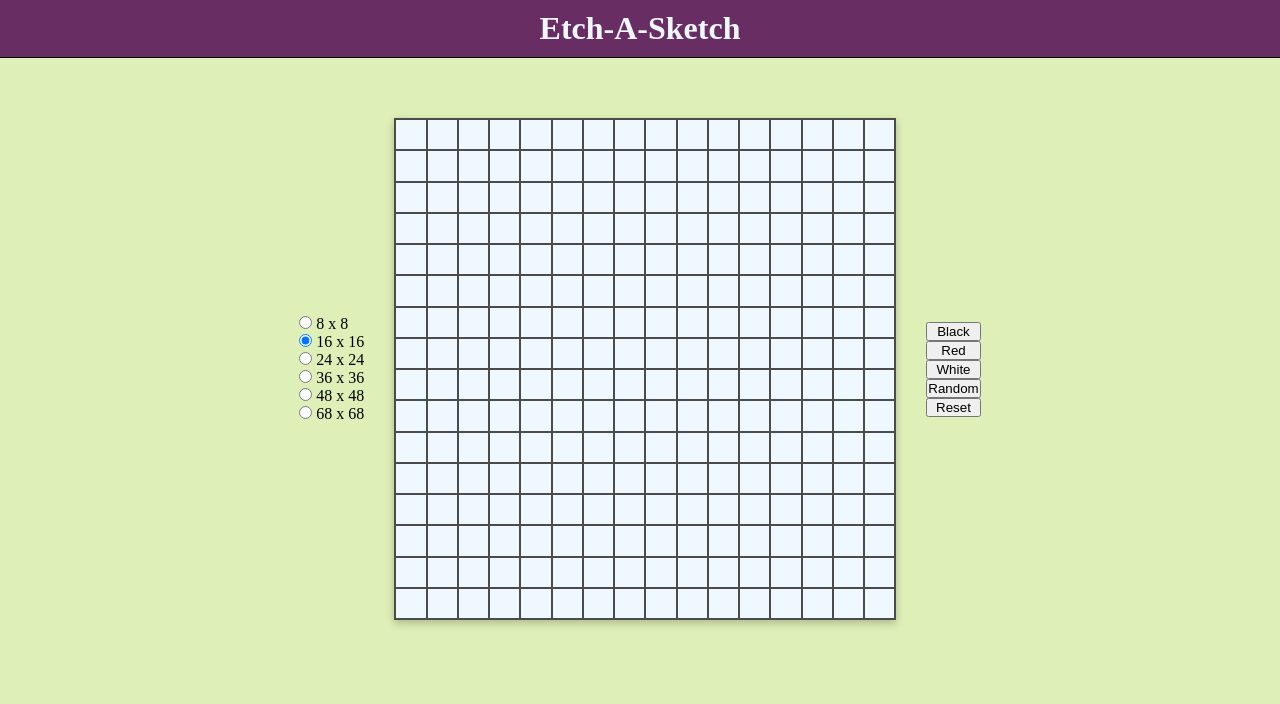
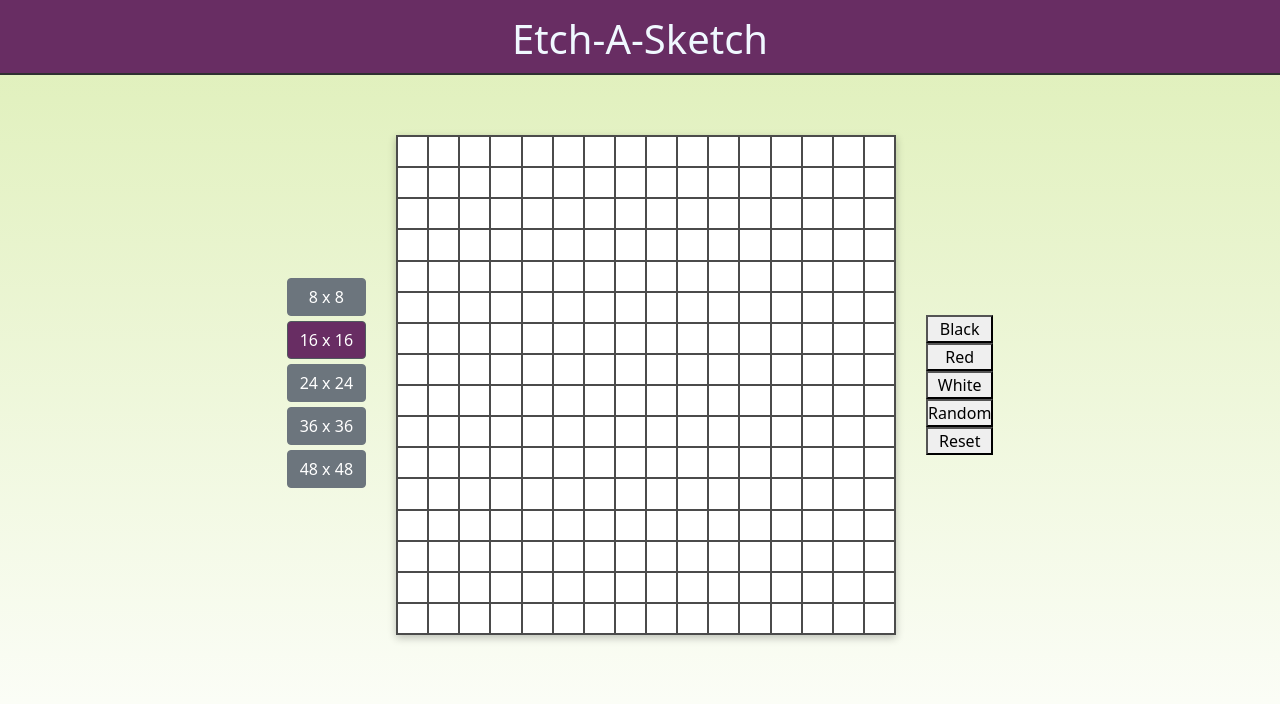
Before and after one commit to emilations/odin-Etch-A-Sketch, a plain HTML site: page index.html in a window 1280 px wide. Drawn offline with nearby package versions, Linux system fonts and the light colour scheme.

Commit message:
Add css for size control and background gradient

```diff
--- a/index.html
+++ b/index.html
@@ -5,8 +5,9 @@
     <meta http-equiv="X-UA-Compatible" content="IE=edge">
     <meta name="viewport" content="width=device-width, initial-scale=1.0">
     <script src="script.js" defer></script>
+    <link rel="shortcut icon" href="./static/favicon-32x32.png">
+    <link href="https://cdn.jsdelivr.net/npm/bootstrap@5.0.2/dist/css/bootstrap.min.css" rel="stylesheet" integrity="sha384-EVSTQN3/azprG1Anm3QDgpJLIm9Nao0Yz1ztcQTwFspd3yD65VohhpuuCOmLASjC" crossorigin="anonymous">
     <link rel="stylesheet" href="./styles.css">
-    <link rel="shortcut icon" href="./static/favicon-32x32.png">
     <title>Etch a Sketch</title>
 </head>
 <body>
@@ -15,18 +16,16 @@
     </header>
     <div class="main-block">
         <div class="control-size">
-            <input type="radio" id="size1" name="control-size__radio-button" value="8">
-            <label for="size1">8 x 8</label><br>
-            <input type="radio" id="size2" name="control-size__radio-button" value="16">
-            <label for="size2">16 x 16</label><br>
-            <input type="radio" id="size3" name="control-size__radio-button" value="24">
-            <label for="size3">24 x 24</label><br>
-            <input type="radio" id="size4" name="control-size__radio-button" value="36">
-            <label for="size4">36 x 36</label><br>
-            <input type="radio" id="size5" name="control-size__radio-button" value="48">
-            <label for="size5">48 x 48</label><br>
-            <input type="radio" id="size5" name="control-size__radio-button" value="68">
-            <label for="size5">68 x 68</label>
+            <input type="radio" class="btn-check" id="size1" name="control-size__radio-button" value="8">
+            <label for="size1" class="btn btn-secondary">8 x 8</label><br>
+            <input type="radio" class="btn-check" id="size2" name="control-size__radio-button" value="16">
+            <label for="size2" class="btn btn-secondary">16 x 16</label><br>
+            <input type="radio" class="btn-check" id="size3" name="control-size__radio-button" value="24">
+            <label for="size3" class="btn btn-secondary">24 x 24</label><br>
+            <input type="radio" class="btn-check" id="size4" name="control-size__radio-button" value="36">
+            <label for="size4" class="btn btn-secondary">36 x 36</label><br>
+            <input type="radio" class="btn-check" id="size5" name="control-size__radio-button" value="48">
+            <label for="size5" class="btn btn-secondary">48 x 48</label><br>
         </div>
         <div class="grid"></div>
         <div class="control-color">
--- a/script.js
+++ b/script.js
@@ -14,6 +14,8 @@ window.onload = () => {
     createGrid(DEFAULTSIZE)
     setColor(BLACK)
     enableDraw()
+    resetGrid()
+
     listenToRadio()
     listenToButton()
     listenToReset()
--- a/styles.css
+++ b/styles.css
@@ -1,5 +1,7 @@
 body {
-    background-color: #DEEFB7;
+    /* background-color: #DEEFB7; */
+    background-image: linear-gradient(rgba(222, 239, 183, 1), rgba(255,255,0,0));
+    height: 100vh;
     margin: 0;
     padding: 0;
 }
@@ -10,10 +12,10 @@ body * {
 }
 
 .header {
-    border-bottom: 1px black solid;
+    border-bottom: 2px #2f3030 solid;
     text-align: center;
     background-color: #682D63;
-    padding: 10px 0 10px 0;
+    padding: 15px 0 10px 0;
 }
 
 .header__title {
@@ -54,3 +56,20 @@ body * {
     display: flex;
     flex-direction: column;
 }
+
+.control-size > label{
+    width: 100%;
+}
+
+.control-size label {
+    margin-bottom: 5px;
+}
+
+/* Override bootstrap */
+.btn-check:checked + .btn-secondary {
+	background-color: #682D63;
+}
+
+.btn-check:focus + .btn-secondary, .btn-secondary:focus {
+	box-shadow: none;
+}
```
